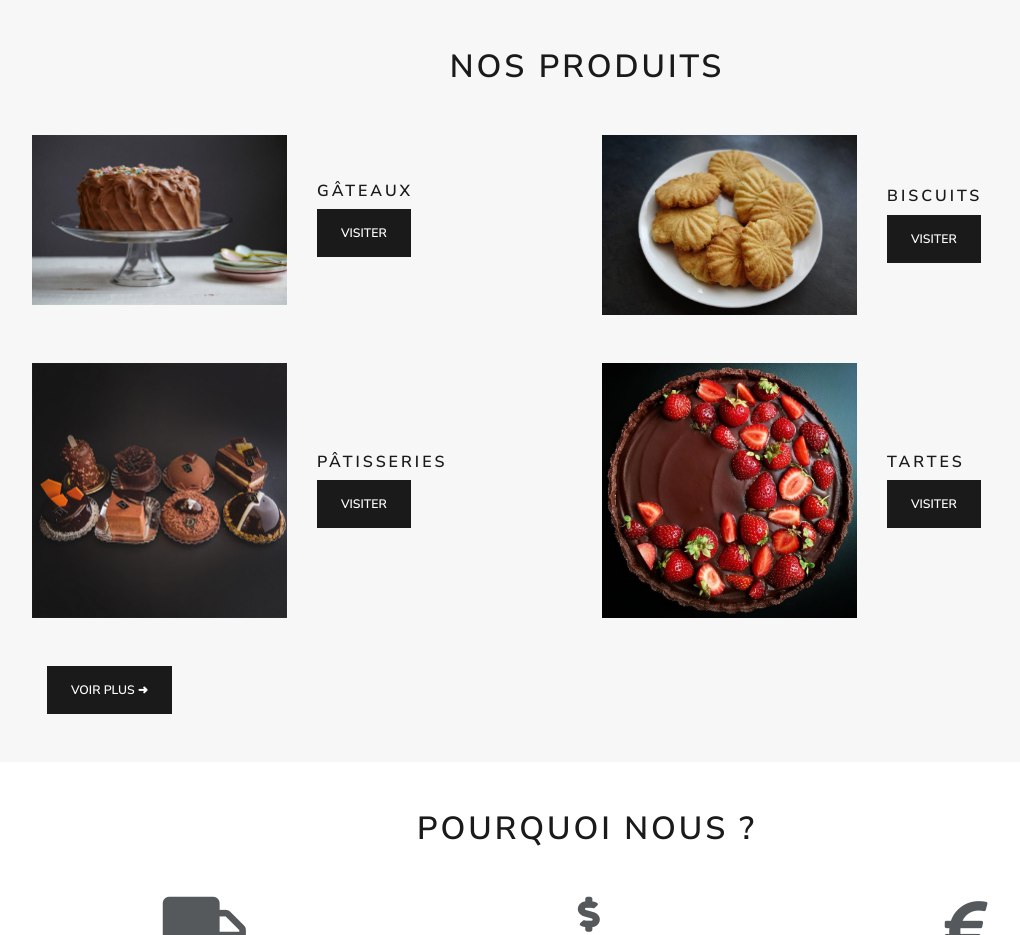
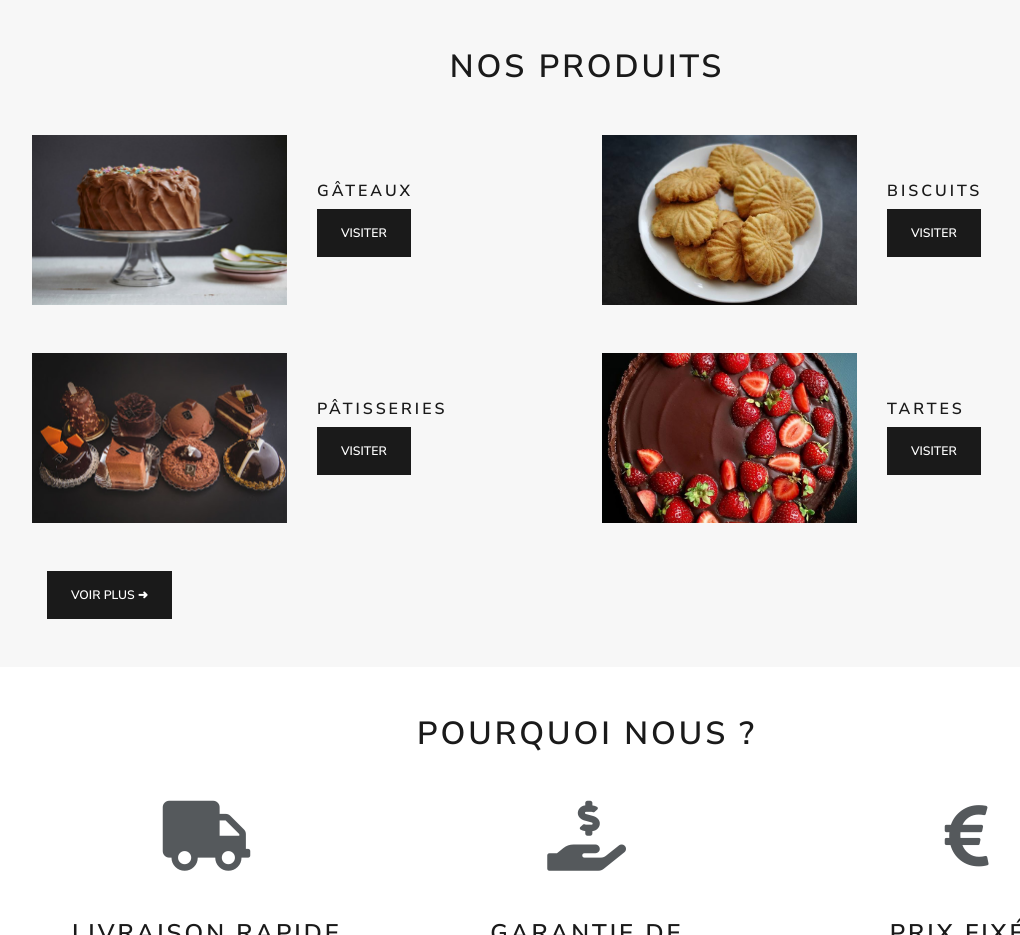
Before and after one commit to ouaadou/ArtisanDuPain, a plain HTML site: page index.html in a window 1280 px wide. Shown: the part 1220-2155 px from the top of the page, without its empty margins (53-1073 px from the left). Drawn offline with nearby package versions, Linux system fonts and the light colour scheme.

Commit message:
Update style.css

```diff
--- a/css/style.css
+++ b/css/style.css
@@ -54,7 +54,8 @@
 
 #products img {
     width: 100%;
-    height : auto;
+    height : 170px;
+    object-fit : cover;
 }
 #products .product{
     position: relative;
```
